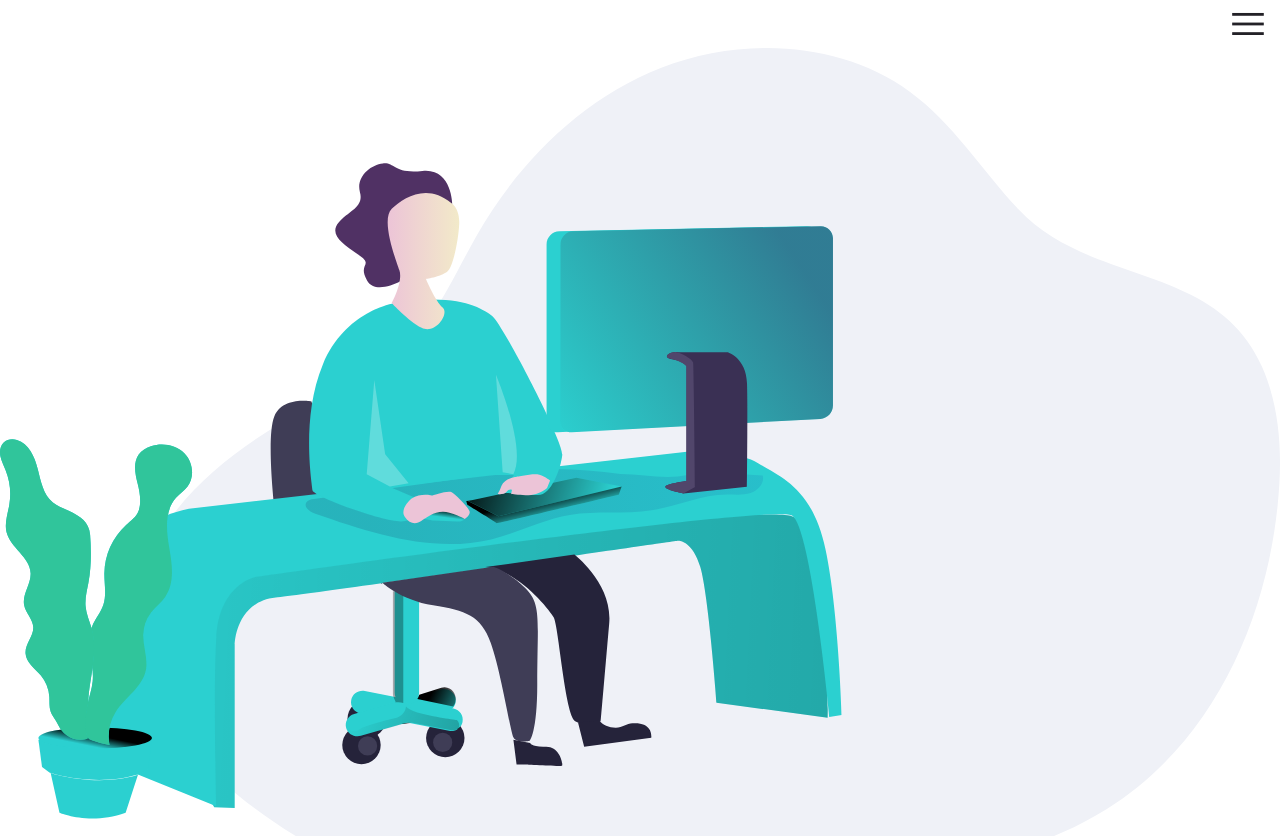
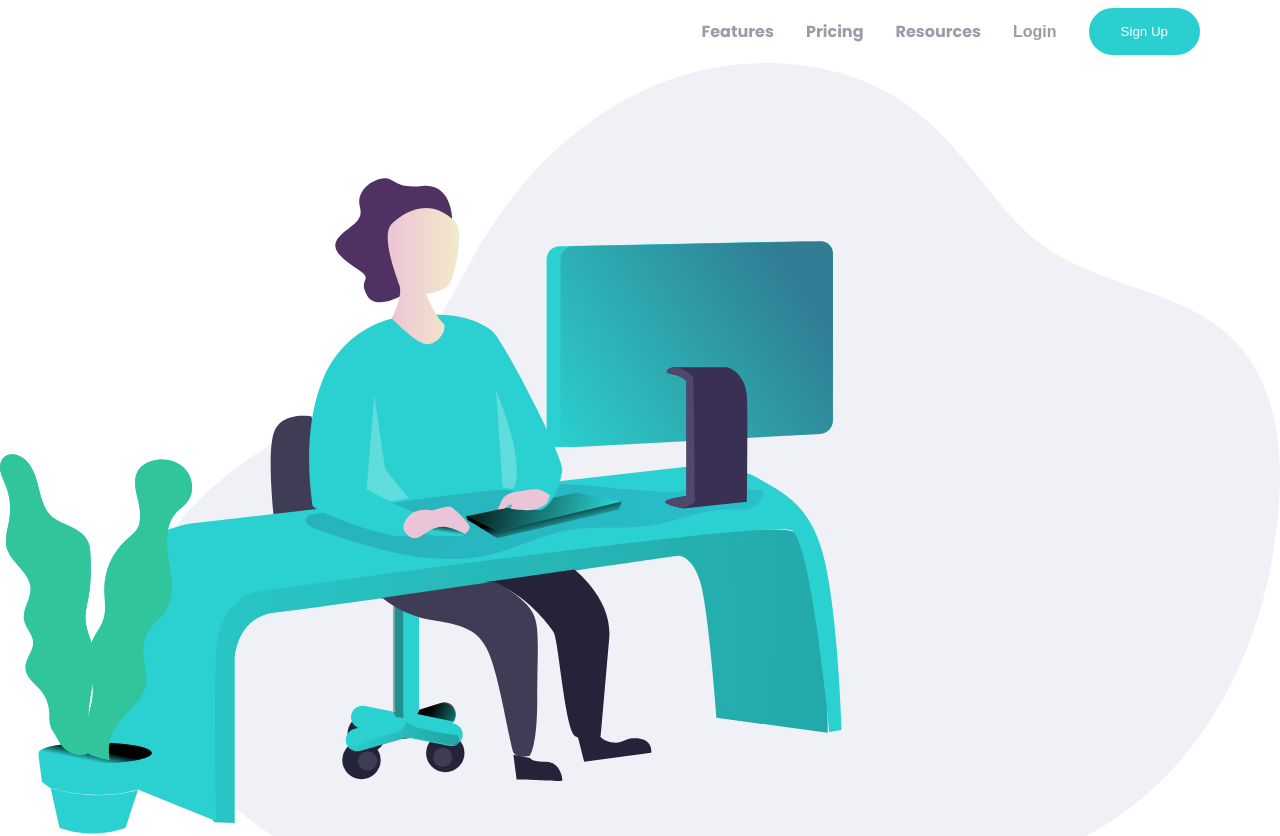
Before and after one commit to riwepo/fem-url-shortening-api-landing-page, a React (Create React App) app: page / in a window 1280 px wide. Shown: the top 836 px of the page. Built offline with nearby package versions, Linux system fonts and the light colour scheme; some icons are missing.

Commit message:
refactor to work with desktop

```diff
--- a/src/components/Header.js
+++ b/src/components/Header.js
@@ -3,25 +3,25 @@ import React, { useState } from "react";
 import NavBar from "./NavBar";
 
 import { ReactComponent as Logo } from "../images/logo.svg";
-import { ReactComponent as OpenMenu } from "../images/open-menu-6208.svg";
+import { ReactComponent as OpenNav } from "../images/open-menu-6208.svg";
 
 import classes from "./Header.module.css";
 
 function Header() {
-  const [isMenuOpen, setIsMenuOpen] = useState(false);
+  const [isNavOpen, setIsNavOpen] = useState(false);
 
-  const openMenuClickHandler = () => {
-    setIsMenuOpen((current) => !current);
+  const openNavClickHandler = () => {
+    setIsNavOpen((current) => !current);
   };
   return (
     <header className={classes.container}>
       <Logo className={classes.logo} />
-      {isMenuOpen && <NavBar onOverlayClicked={openMenuClickHandler} />}
-      <OpenMenu
-        className={`${classes.openMenu} ${
-          isMenuOpen ? classes.openMenuIsOpen : null
+      <NavBar isOpen={isNavOpen} onOverlayClicked={openNavClickHandler} />
+      <OpenNav
+        className={`${classes.openNav} ${
+          isNavOpen ? classes.openNavIsOpen : null
         }`}
-        onClick={openMenuClickHandler}
+        onClick={openNavClickHandler}
       />
     </header>
   );
--- a/src/components/Header.module.css
+++ b/src/components/Header.module.css
@@ -1,6 +1,4 @@
 .container {
-  width: 100%;
-
   position: relative;
 
   display: flex;
@@ -21,17 +19,28 @@
   text-align: center;
 }
 
-.openMenu {
+.openNav {
   height: 2rem;
   width: auto;
   color: var(--very-dark-violet-color);
 }
 
-.openMenuIsOpen {
+.openNavIsOpen {
   color: var(--gray-color);
 }
 
-.openMenu:hover,
-.openMenu:active {
+.openNav:hover,
+.openNav:active {
   cursor: pointer;
 }
+
+@media (min-width: 768px) {
+  .container {
+    margin-left: 4rem;
+    margin-right: 4rem;
+  }
+
+  .openNav {
+    display: none;
+  }
+}
--- a/src/components/NavBar.js
+++ b/src/components/NavBar.js
@@ -4,10 +4,10 @@ import Button from "./Button";
 
 import classes from "./NavBar.module.css";
 
-function NavBar({ onOverlayClicked }) {
+function NavBar({ isOpen, onOverlayClicked }) {
   return (
     <>
-      <nav className={classes.container}>
+      <nav className={`${classes.nav} ${isOpen ? classes.navOpen : null}`}>
         <a className={classes.a} href="#features">
           Features
         </a>
@@ -21,7 +21,9 @@ function NavBar({ onOverlayClicked }) {
         <button className={classes.loginButton}>Login</button>
         <Button className={classes.signupButton} label="Sign Up" />
       </nav>
-      <div className={classes.overlay} onClick={onOverlayClicked}></div>
+      {isOpen && (
+        <div className={classes.overlay} onClick={onOverlayClicked}></div>
+      )}
     </>
   );
 }
--- a/src/components/NavBar.module.css
+++ b/src/components/NavBar.module.css
@@ -1,20 +1,21 @@
-.container {
+.nav {
+  display: none;
+}
+
+.nav.navOpen {
   position: absolute;
   top: 100%;
   left: 50%;
   transform: translate(-50%, 0);
   z-index: 2;
-
   padding: 1rem 2rem;
 
   display: flex;
   flex-direction: column;
-
   justify-content: space-between;
   align-items: center;
 
   background-color: var(--dark-violet-color);
-
   border-radius: 0.5rem;
 }
 
@@ -67,3 +68,28 @@
   background-color: var(--gray-transparent-color);
   z-index: 1;
 }
+
+@media (min-width: 768px) {
+  .nav {
+    display: flex;
+    flex-direction: row;
+    justify-content: space-between;
+    align-items: center;
+    gap: 2rem;
+  }
+  .a {
+    color: var(--grayish-violet-color);
+    margin-bottom: 0;
+  }
+  .separator {
+    display: none;
+  }
+  .loginButton {
+    color: var(--grayish-violet-color);
+    margin-bottom: 0;
+  }
+  .signupButton {
+    width: auto;
+    margin-bottom: 0;
+  }
+}
```
